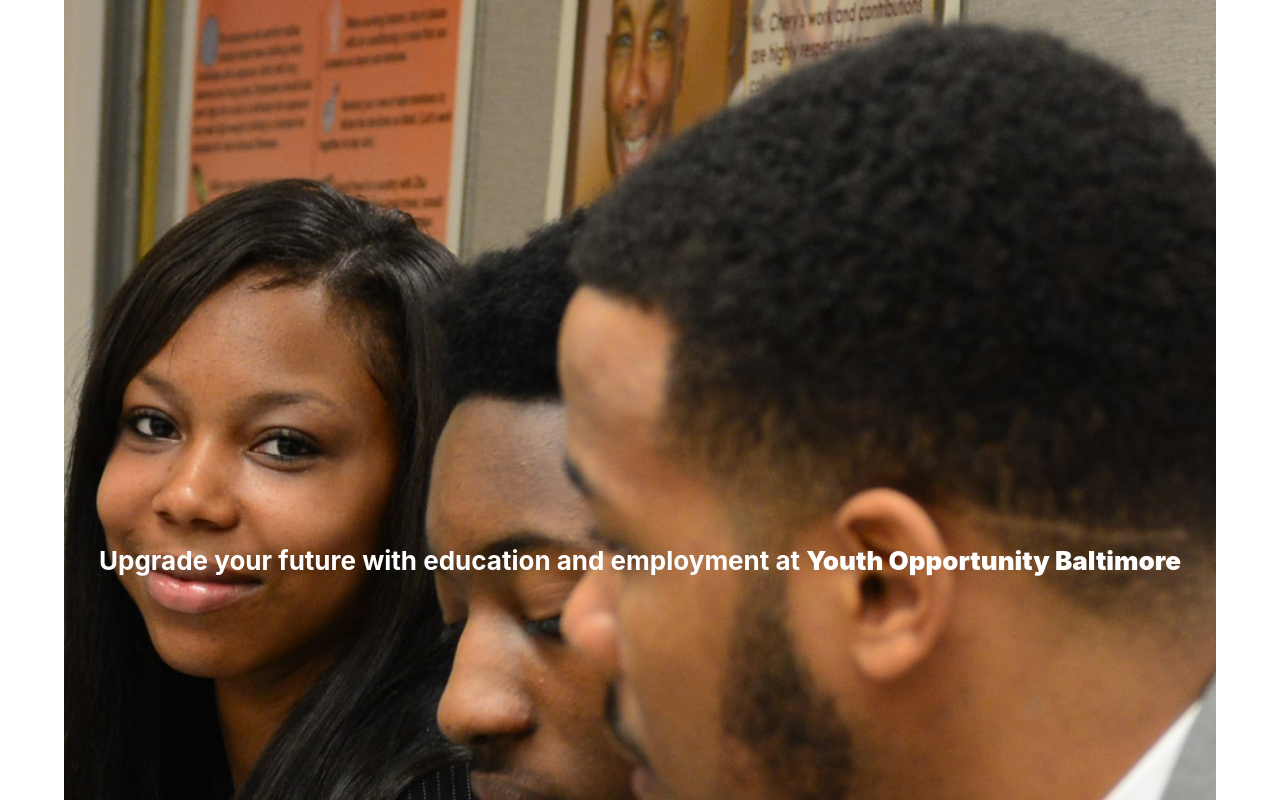
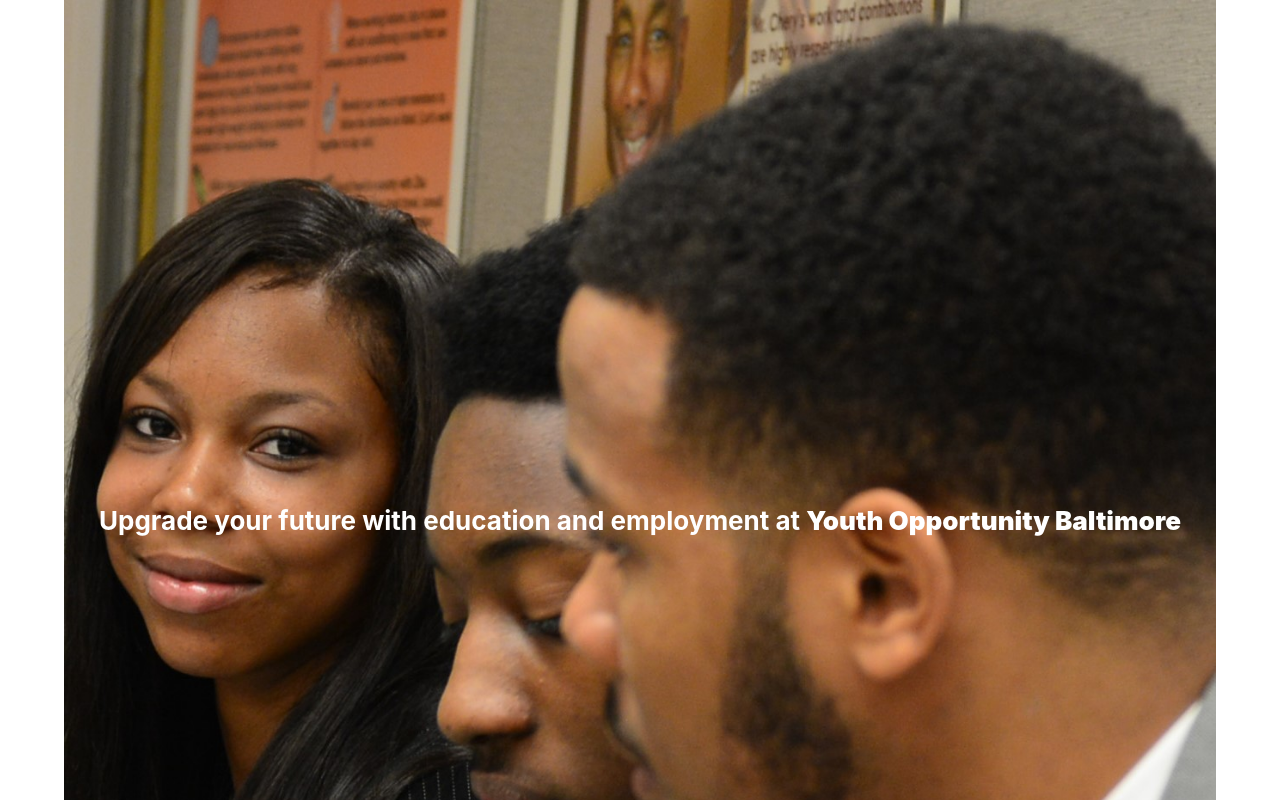
Before and after one commit to vorian77/esp-web, a SvelteKit app: page /welcome in a window 1280 px wide. Shown: the top 800 px of the page. Built offline with nearby package versions, Linux system fonts and the light colour scheme.

Commit message:
style: raised welcome banner text

```diff
--- a/src/routes/welcome/+page.svelte
+++ b/src/routes/welcome/+page.svelte
@@ -52,7 +52,7 @@
 	/* Centered text */
 	.centered {
 		position: fixed;
-		top: 70%;
+		top: 65%;
 		left: 50%;
 		transform: translate(-50%, -50%);
 		width: 90%;
```
